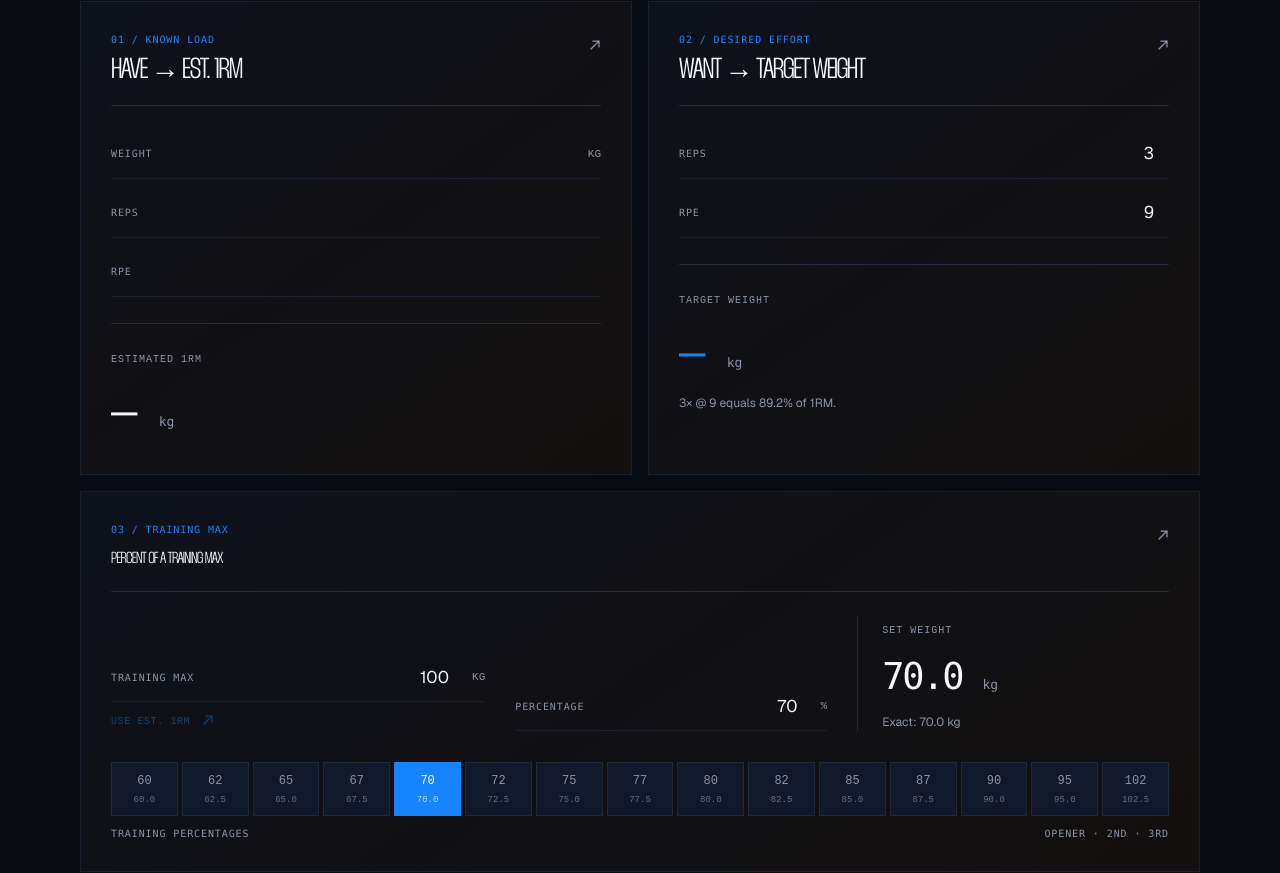
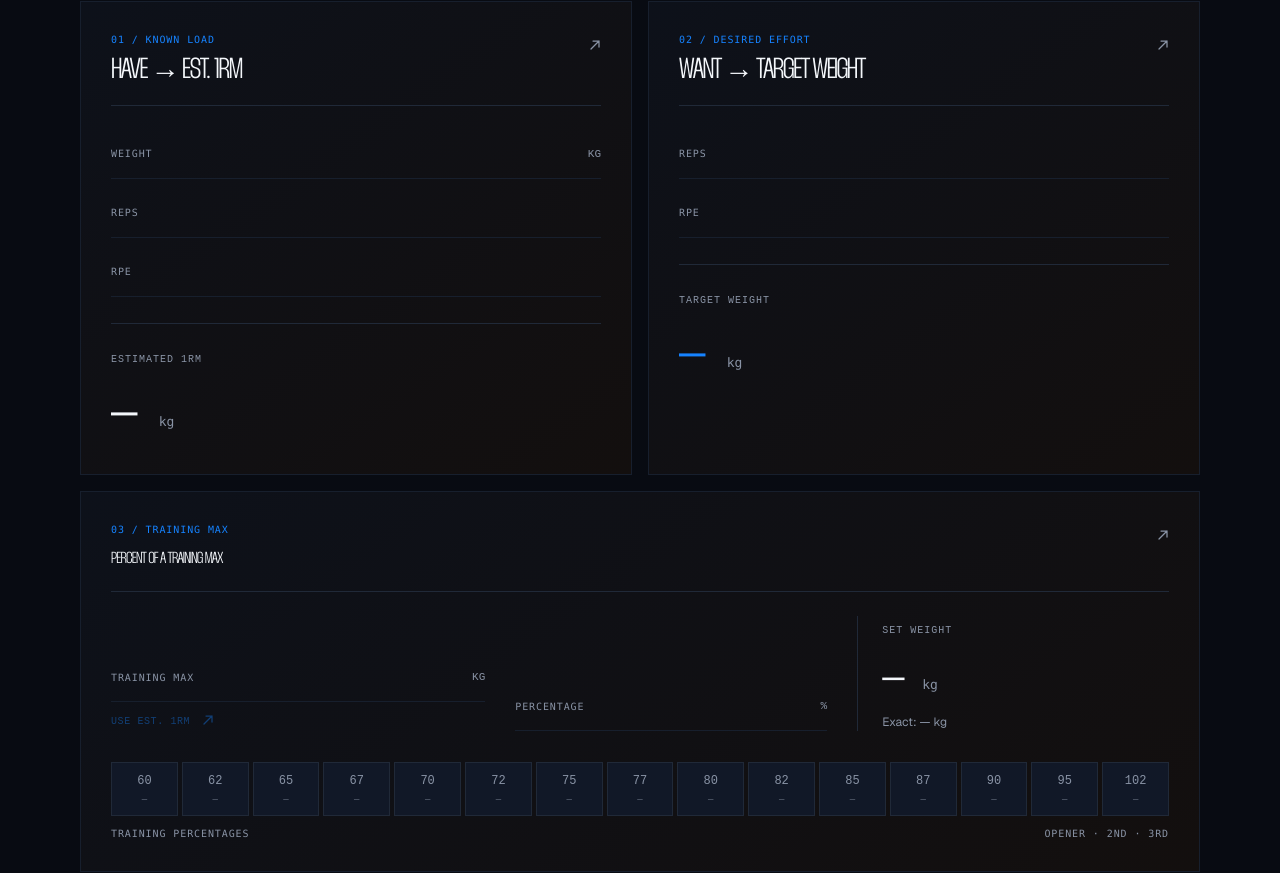
Before and after one commit to mauromltn/rpe-load-calculator, a Next.js app: page / in a window 1280 px wide. Shown: the part 449-1322 px from the top of the page. Built offline with nearby package versions, Linux system fonts and the light colour scheme.

Commit message:
Remove calculator input defaults
V0-Chat-Id: jyfpAoBgQjd

```diff
--- a/components/rpe-calculator.tsx
+++ b/components/rpe-calculator.tsx
@@ -22,17 +22,21 @@ export function RpeCalculator() {
   const [haveWeight, setHaveWeight] = useState<number | ''>('')
   const [haveReps, setHaveReps] = useState<number | ''>('')
   const [haveRpe, setHaveRpe] = useState<number | ''>('')
-  const [wantReps, setWantReps] = useState(3)
-  const [wantRpe, setWantRpe] = useState(9)
-  const [trainingMax, setTrainingMax] = useState(100)
-  const [trainingPercentage, setTrainingPercentage] = useState(70)
+  const [wantReps, setWantReps] = useState<number | ''>('')
+  const [wantRpe, setWantRpe] = useState<number | ''>('')
+  const [trainingMax, setTrainingMax] = useState<number | ''>('')
+  const [trainingPercentage, setTrainingPercentage] = useState<number | ''>('')
 
+  const numericWantReps = Number(wantReps)
+  const numericWantRpe = Number(wantRpe)
+  const numericTrainingMax = Number(trainingMax)
+  const numericTrainingPercentage = Number(trainingPercentage)
   const oneRepMax = useMemo(() => estimatedOneRepMax(Number(haveWeight), Number(haveReps), Number(haveRpe)), [haveWeight, haveReps, haveRpe])
   const haveValid = haveWeight !== '' && haveReps !== '' && haveRpe !== '' && isValidInput(haveWeight, haveReps, haveRpe)
-  const wantValid = wantReps > 0 && Number.isInteger(wantReps) && wantRpe > 0 && percentage(wantReps, wantRpe) > 0
-  const wantWeight = wantValid && oneRepMax > 0 ? targetWeight(oneRepMax, wantReps, wantRpe) : 0
+  const wantValid = wantReps !== '' && wantRpe !== '' && numericWantReps > 0 && Number.isInteger(numericWantReps) && numericWantRpe > 0 && percentage(numericWantReps, numericWantRpe) > 0
+  const wantWeight = wantValid && oneRepMax > 0 ? targetWeight(oneRepMax, numericWantReps, numericWantRpe) : 0
   const increment = unit === 'kg' ? 2.5 : 5
-  const setWeight = trainingMax > 0 && trainingPercentage > 0 ? trainingMax * trainingPercentage / 100 : 0
+  const setWeight = numericTrainingMax > 0 && numericTrainingPercentage > 0 ? numericTrainingMax * numericTrainingPercentage / 100 : 0
 
   const setUseOneRepMax = () => { if (haveValid) setTrainingMax(Number(oneRepMax.toFixed(1))) }
   const setQuickPercentage = (value: number) => setTrainingPercentage(value)
@@ -51,7 +55,7 @@ export function RpeCalculator() {
       <article className="panel"><PanelHeader eyebrow="02 / Desired effort" title="Want → Target Weight" /><div className="fields"><Field label="Reps" value={wantReps} onChange={setWantReps} min={1} step={1} /><Field label="RPE" value={wantRpe} onChange={setWantRpe} min={4} max={10} step={0.5} /></div><div className="result target"><span>Target weight</span><strong className={mono}>{wantValid && oneRepMax > 0 ? wantWeight.toFixed(1) : '—'} <small>{unit}</small></strong>{wantValid && <p>{wantReps}× @ {wantRpe} equals {formatPercent(percentage(wantReps, wantRpe))} of 1RM.</p>}</div></article>
     </section>
 
-    <section className="percent-panel"><PanelHeader eyebrow="03 / Training max" title="Percent of a Training Max" /><div className="percent-layout"><div className="percent-fields"><Field label="Training max" value={trainingMax} onChange={setTrainingMax} min={0} step={unit === 'kg' ? 0.5 : 1} suffix={unit} /><button className="text-button" onClick={setUseOneRepMax} disabled={!haveValid}>Use est. 1RM <ArrowUpRight /></button></div><Field label="Percentage" value={trainingPercentage} onChange={setTrainingPercentage} min={0} max={200} step={0.5} suffix="%" /><div className="set-result"><span>Set weight</span><strong className={mono}>{setWeight > 0 ? roundToIncrement(setWeight, increment).toFixed(1) : '—'} <small>{unit}</small></strong><p>Exact: {setWeight > 0 ? setWeight.toFixed(1) : '—'} {unit}</p></div></div><div className="chips" aria-label="Quick percentages">{QUICK_PERCENTAGES.map((value) => <button key={value} className={trainingPercentage === value ? 'active' : ''} onClick={() => setQuickPercentage(value)}><span>{Math.floor(value)}</span><small>{trainingMax > 0 ? roundToIncrement(trainingMax * value / 100, increment).toFixed(1) : '—'}</small></button>)}</div><div className="chip-caption"><span>Training percentages</span><span>Opener · 2nd · 3rd</span></div></section>
+    <section className="percent-panel"><PanelHeader eyebrow="03 / Training max" title="Percent of a Training Max" /><div className="percent-layout"><div className="percent-fields"><Field label="Training max" value={trainingMax} onChange={setTrainingMax} min={0} step={unit === 'kg' ? 0.5 : 1} suffix={unit} /><button className="text-button" onClick={setUseOneRepMax} disabled={!haveValid}>Use est. 1RM <ArrowUpRight /></button></div><Field label="Percentage" value={trainingPercentage} onChange={setTrainingPercentage} min={0} max={200} step={0.5} suffix="%" /><div className="set-result"><span>Set weight</span><strong className={mono}>{setWeight > 0 ? roundToIncrement(setWeight, increment).toFixed(1) : '—'} <small>{unit}</small></strong><p>Exact: {setWeight > 0 ? setWeight.toFixed(1) : '—'} {unit}</p></div></div><div className="chips" aria-label="Quick percentages">{QUICK_PERCENTAGES.map((value) => <button key={value} className={trainingPercentage === value ? 'active' : ''} onClick={() => setQuickPercentage(value)}><span>{Math.floor(value)}</span><small>{numericTrainingMax > 0 ? roundToIncrement(numericTrainingMax * value / 100, increment).toFixed(1) : '—'}</small></button>)}</div><div className="chip-caption"><span>Training percentages</span><span>Opener · 2nd · 3rd</span></div></section>
 
     <section className="reference-section"><div className="section-heading"><div><div className="eyebrow">04 / The map</div><h2>{haveValid ? 'Working Loads' : '% of 1RM Reference'}</h2></div><p>Continuous translation<br />of Tuchscherer&apos;s chart</p></div><div className="table-wrap"><table><caption className="sr-only">RPE reference table for reps one through ten</caption><thead><tr><th>REPS / RPE</th>{RPE_VALUES.map((rpe) => <th key={rpe} className={wantRpe === rpe ? 'highlight-axis' : ''}>{rpe}</th>)}</tr></thead><tbody>{Array.from({ length: 10 }, (_, i) => i + 1).map((reps) => <tr key={reps}><th className={wantReps === reps ? 'highlight-axis' : ''}>{reps}</th>{RPE_VALUES.map((rpe) => { const pct = percentage(reps, rpe); const isSelected = wantReps === reps && wantRpe === rpe; return <td key={rpe} className={isSelected ? 'selected-cell' : ''}>{pct > 0 ? haveValid ? roundToIncrement(oneRepMax * pct / 100, increment).toFixed(1) : pct.toFixed(1) : '—'}</td> })}</tr>)}</tbody></table></div><div className="table-note"><span className="legend" />Selected target · rounded to nearest {increment} {unit}</div></section>
 
```
